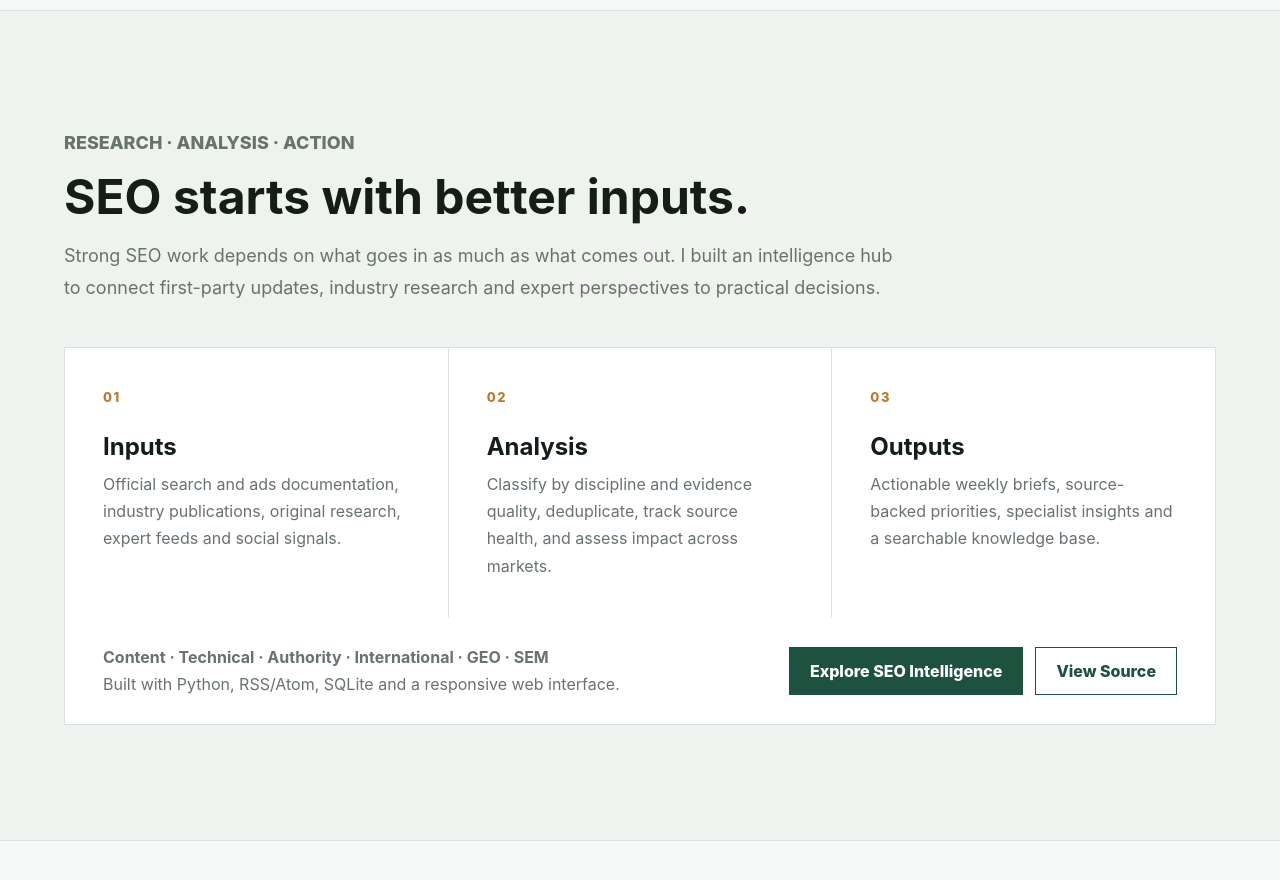
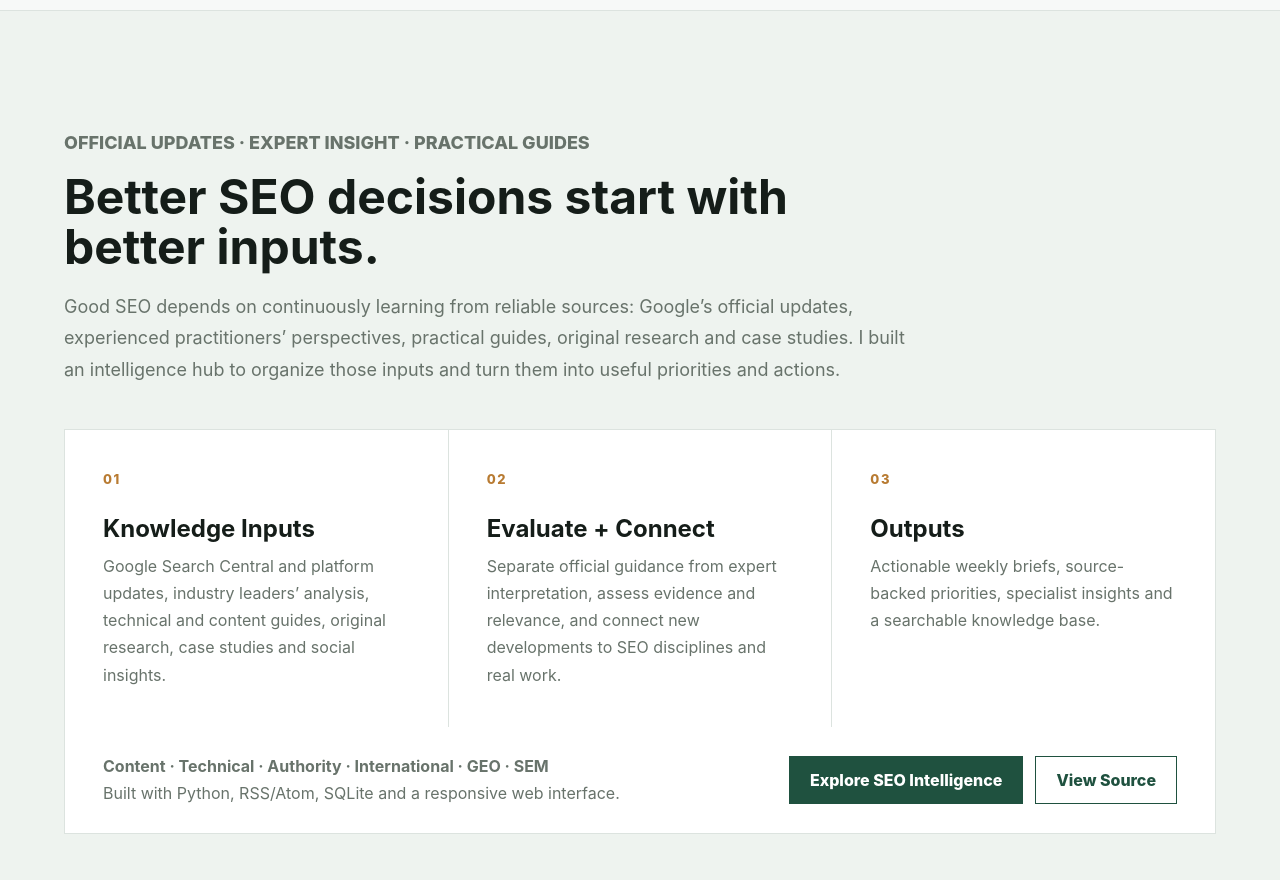
Before and after one commit to nanatan601-a11y/nana-seo-portfolio, a plain HTML site: page index.html in a window 1280 px wide. Shown: the part 720-1600 px from the top of the page. Drawn offline with Linux system fonts and the light colour scheme.

Commit message:
Clarify SEO intelligence knowledge inputs

```diff
--- a/index.html
+++ b/index.html
@@ -55,21 +55,21 @@
 
       <section class="section intelligence-section">
         <div class="section-intro">
-          <p class="eyebrow">Research · Analysis · Action</p>
-          <h2>SEO starts with better inputs.</h2>
-          <p>Strong SEO work depends on what goes in as much as what comes out. I built an intelligence hub to connect first-party updates, industry research and expert perspectives to practical decisions.</p>
+          <p class="eyebrow">Official Updates · Expert Insight · Practical Guides</p>
+          <h2>Better SEO decisions start with better inputs.</h2>
+          <p>Good SEO depends on continuously learning from reliable sources: Google’s official updates, experienced practitioners’ perspectives, practical guides, original research and case studies. I built an intelligence hub to organize those inputs and turn them into useful priorities and actions.</p>
         </div>
         <div class="intelligence-panel">
           <div class="intelligence-flow">
             <article class="intelligence-stage">
               <span class="stage-number">01</span>
-              <h3>Inputs</h3>
-              <p>Official search and ads documentation, industry publications, original research, expert feeds and social signals.</p>
+              <h3>Knowledge Inputs</h3>
+              <p>Google Search Central and platform updates, industry leaders’ analysis, technical and content guides, original research, case studies and social insights.</p>
             </article>
             <article class="intelligence-stage">
               <span class="stage-number">02</span>
-              <h3>Analysis</h3>
-              <p>Classify by discipline and evidence quality, deduplicate, track source health, and assess impact across markets.</p>
+              <h3>Evaluate + Connect</h3>
+              <p>Separate official guidance from expert interpretation, assess evidence and relevance, and connect new developments to SEO disciplines and real work.</p>
             </article>
             <article class="intelligence-stage">
               <span class="stage-number">03</span>
```
Also changed, not shown: zh/index.html (+7 -7 lines).
